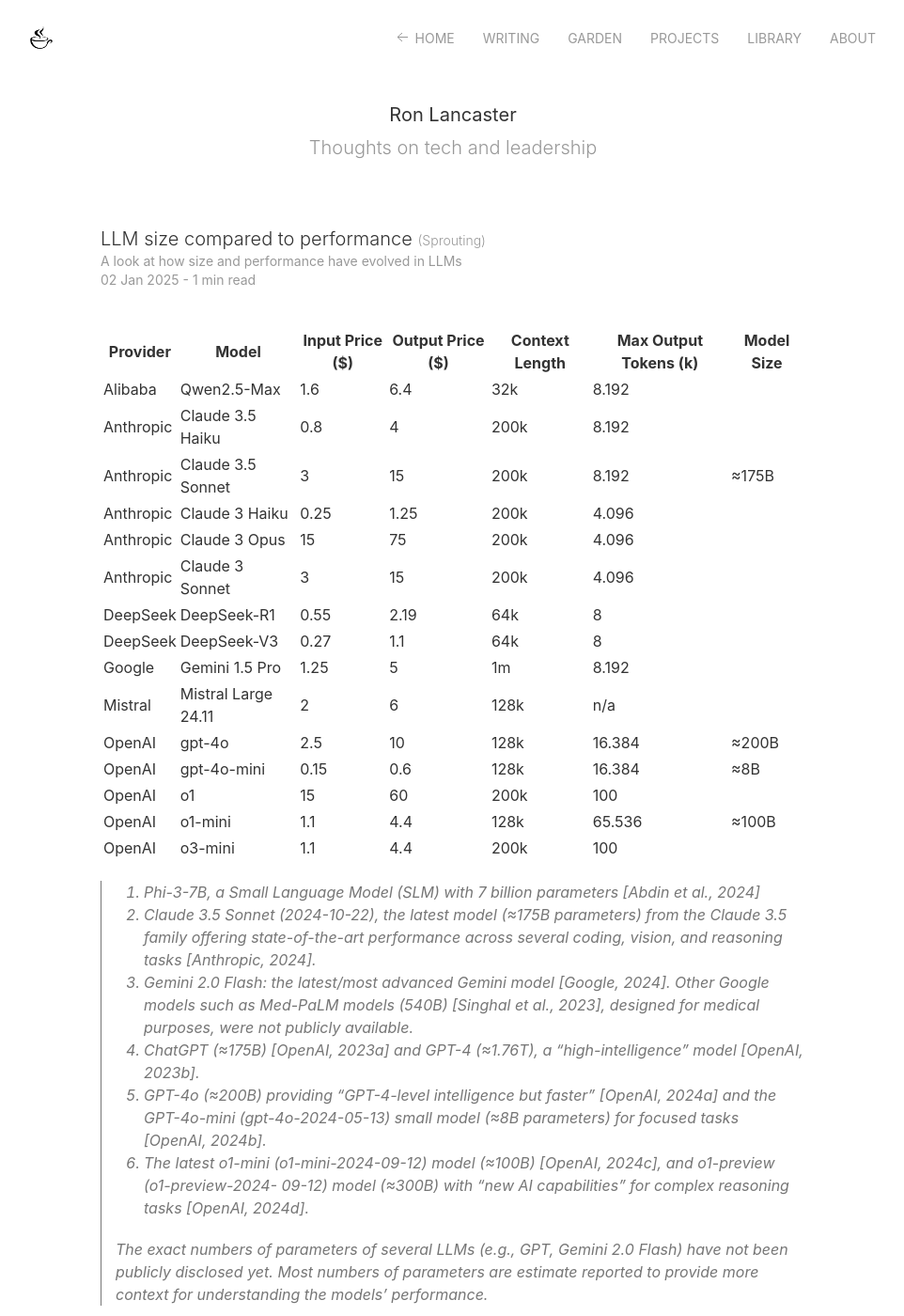
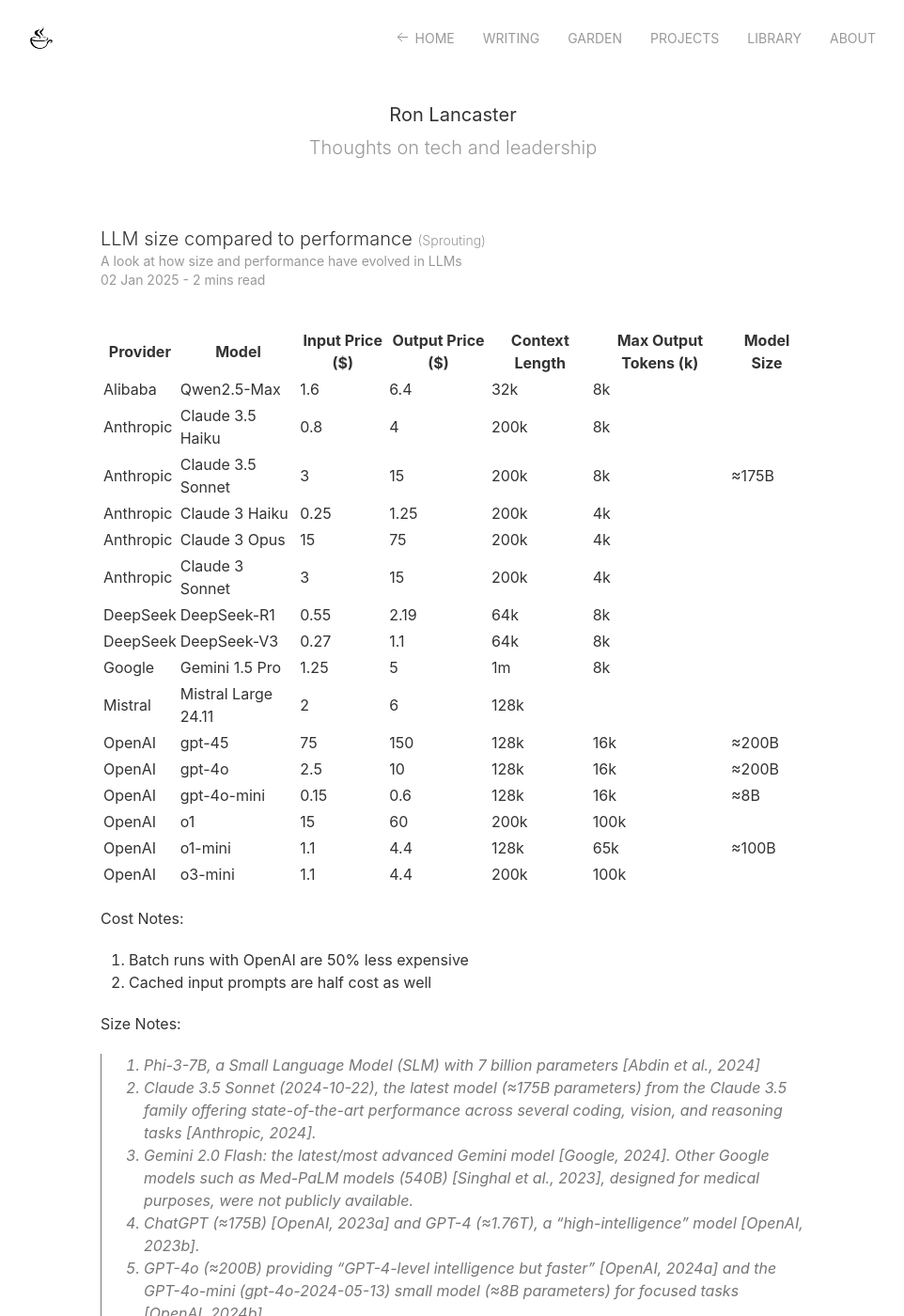
Before and after one commit to nyvyn/nyvyn.github.io, a Jekyll site: the page built from _notes/llm-size-vs-performance.markdown, in a window 1280 px wide and 1400 px high. Shown: the whole window at 94% size, without its empty margins (158-1120 px from the left). Built offline with Jekyll 4.4.1, drawn with Linux system fonts in a browser that asks for light colours; nearby versions of some CDN libraries.

Commit message:
fix: update and correct model table formatting and data
Refined table styling, adjusted token and size values, added new "Cost Notes" and "Size Notes" for clarity.

```diff
--- a/_notes/llm-size-vs-performance.markdown
+++ b/_notes/llm-size-vs-performance.markdown
@@ -30,24 +30,30 @@
 ---
 
 
-| Provider  | Model              | Input Price ($) | Output Price ($) | Context Length | Max Output Tokens (k) | Model Size |
-|-----------|--------------------|-----------------|------------------|----------------|-----------------------|------------|
-| Alibaba   | Qwen2.5-Max        | 1.6             | 6.4              | 32k            | 8.192                 |            |
-| Anthropic | Claude 3.5 Haiku   | 0.8             | 4                | 200k           | 8.192                 |            |
-| Anthropic | Claude 3.5 Sonnet  | 3               | 15               | 200k           | 8.192                 | ≈175B      |
-| Anthropic | Claude 3 Haiku     | 0.25            | 1.25             | 200k           | 4.096                 |            |
-| Anthropic | Claude 3 Opus      | 15              | 75               | 200k           | 4.096                 |            |
-| Anthropic | Claude 3 Sonnet    | 3               | 15               | 200k           | 4.096                 |            |
-| DeepSeek  | DeepSeek-R1        | 0.55            | 2.19             | 64k            | 8                    |            |
-| DeepSeek  | DeepSeek-V3        | 0.27            | 1.1              | 64k            | 8                    |            |
-| Google    | Gemini 1.5 Pro     | 1.25            | 5                | 1m             | 8.192                 |            |
-| Mistral   | Mistral Large 24.11| 2               | 6                | 128k           | n/a                   |            |
-| OpenAI    | gpt-4o             | 2.5             | 10               | 128k           | 16.384                | ≈200B      |
-| OpenAI    | gpt-4o-mini        | 0.15            | 0.6              | 128k           | 16.384                | ≈8B        |
-| OpenAI    | o1                 | 15              | 60               | 200k           | 100                   |            |
-| OpenAI    | o1-mini            | 1.1             | 4.4              | 128k           | 65.536                | ≈100B      |
-| OpenAI    | o3-mini            | 1.1             | 4.4              | 200k           | 100                   |            |
+| Provider  | Model               | Input Price ($) | Output Price ($) | Context Length | Max Output Tokens (k) | Model Size |
+|-----------|---------------------|-----------------|------------------|----------------|-----------------------|------------|
+| Alibaba   | Qwen2.5-Max         | 1.6             | 6.4              | 32k            | 8k                    |            |
+| Anthropic | Claude 3.5 Haiku    | 0.8             | 4                | 200k           | 8k                    |            |
+| Anthropic | Claude 3.5 Sonnet   | 3               | 15               | 200k           | 8k                    | ≈175B      |
+| Anthropic | Claude 3 Haiku      | 0.25            | 1.25             | 200k           | 4k                    |            |
+| Anthropic | Claude 3 Opus       | 15              | 75               | 200k           | 4k                    |            |
+| Anthropic | Claude 3 Sonnet     | 3               | 15               | 200k           | 4k                    |            |
+| DeepSeek  | DeepSeek-R1         | 0.55            | 2.19             | 64k            | 8k                    |            |
+| DeepSeek  | DeepSeek-V3         | 0.27            | 1.1              | 64k            | 8k                    |            |
+| Google    | Gemini 1.5 Pro      | 1.25            | 5                | 1m             | 8k                    |            |
+| Mistral   | Mistral Large 24.11 | 2               | 6                | 128k           |                       |            |
+| OpenAI    | gpt-45              | 75              | 150              | 128k           | 16k                   | ≈200B      |
+| OpenAI    | gpt-4o              | 2.5             | 10               | 128k           | 16k                   | ≈200B      |
+| OpenAI    | gpt-4o-mini         | 0.15            | 0.6              | 128k           | 16k                   | ≈8B        |
+| OpenAI    | o1                  | 15              | 60               | 200k           | 100k                  |            |
+| OpenAI    | o1-mini             | 1.1             | 4.4              | 128k           | 65k                   | ≈100B      |
+| OpenAI    | o3-mini             | 1.1             | 4.4              | 200k           | 100k                  |            |
 
+Cost Notes:
+1. Batch runs with OpenAI are 50% less expensive
+2. Cached input prompts are half cost as well
+
+Size Notes:
 > 1. Phi-3-7B, a Small Language Model (SLM) with 7 billion parameters [Abdin et al., 2024]
 > 2. Claude 3.5 Sonnet (2024-10-22), the latest model (≈175B parameters) from the Claude 3.5 family offering
 >    state-of-the-art performance across several coding, vision, and reasoning tasks [Anthropic, 2024].
```
